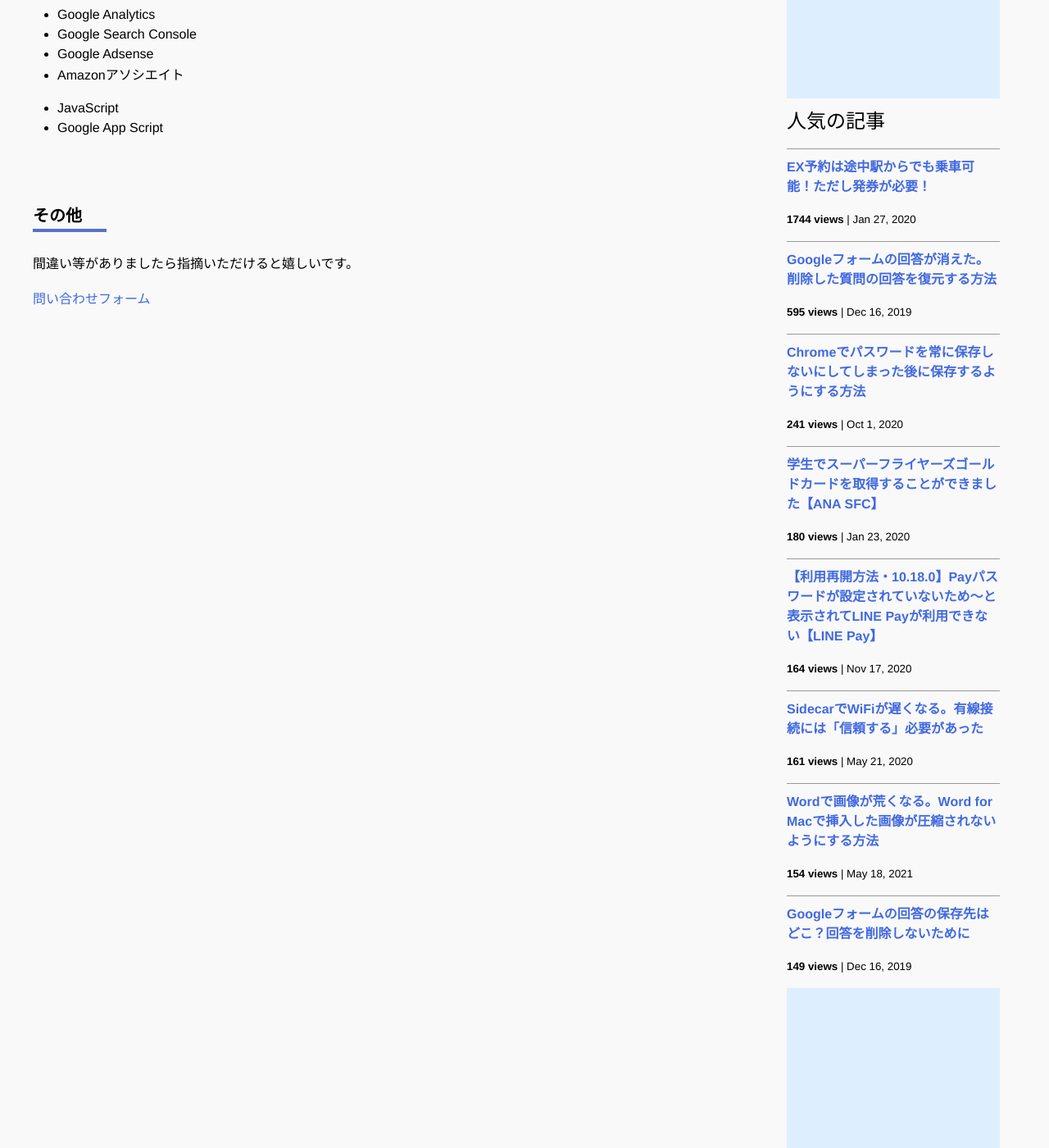
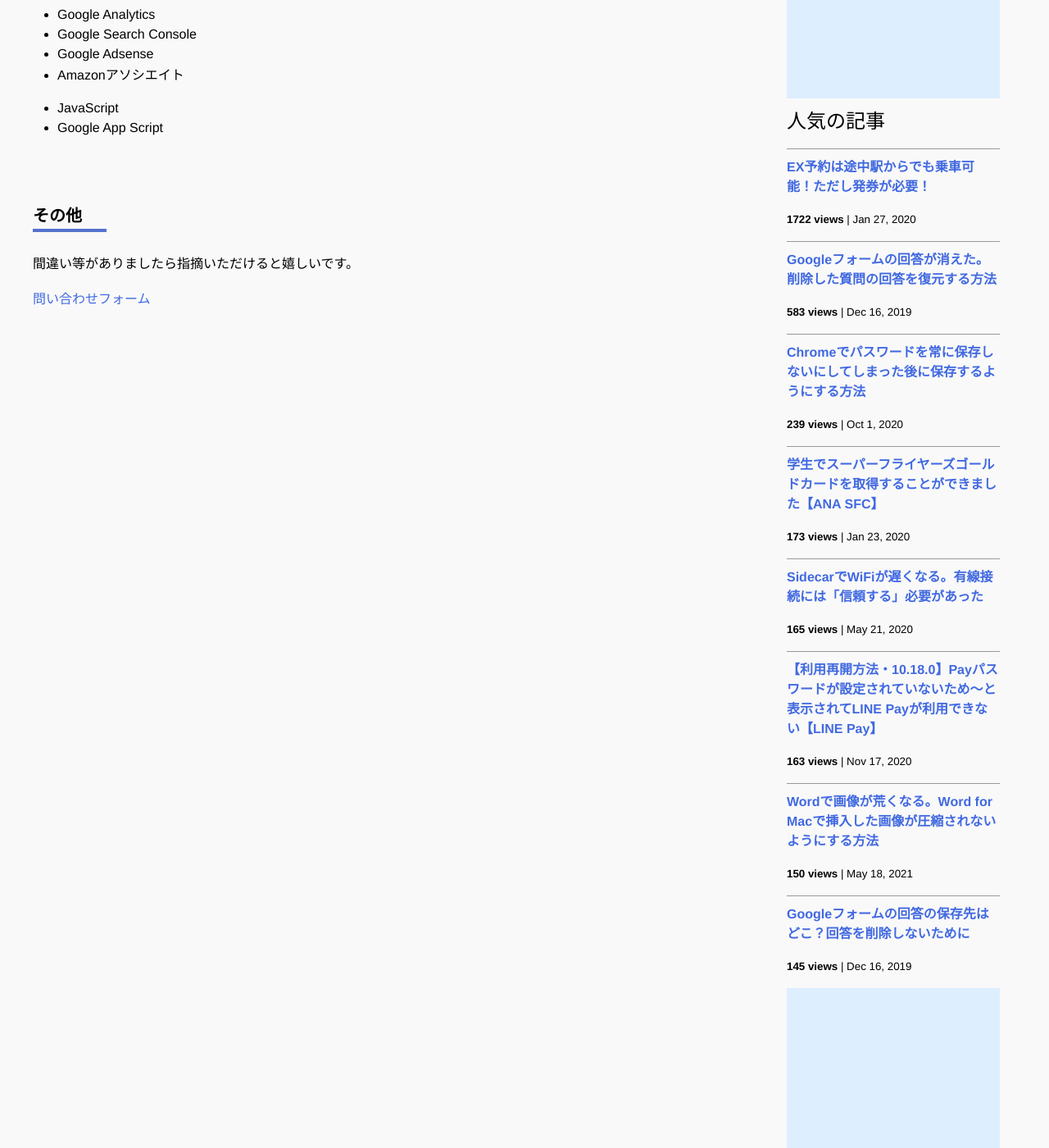
Before and after one commit to iwanaminami/shoyaiwaname, a Jekyll site: the page built from about.markdown, in a window 1280 px wide and 1400 px high, scrolled down 693 px. Shown: the whole window at 82% size. Built offline with Jekyll 4.4.1, drawn with Linux system fonts in a browser that asks for light colours; nearby versions of some CDN libraries; comment, search, counter and statistics services are not loaded.

Commit message:
a new commit message

```diff
--- a/_data/popularposts.yml
+++ b/_data/popularposts.yml
@@ -1,17 +1,17 @@
 side:
-  - view: 1744
+  - view: 1722
     url: /2020/01/27/ex-rideontheway.html
-  - view: 595
+  - view: 583
     url: /2019/12/16/restore-googleform.html
-  - view: 241
+  - view: 239
     url: /2020/10/01/googlepassword.html
-  - view: 180
+  - view: 173
     url: /2020/01/23/sfcgold.html
-  - view: 164
+  - view: 165
+    url: /2020/05/21/sidecar-via-cable.html
+  - view: 163
     url: /2020/11/17/linepay.html
-  - view: 161
-    url: /2020/05/21/sidecar-via-cable.html
-  - view: 154
+  - view: 150
     url: /2021/05/18/image-compression-word.html
-  - view: 149
+  - view: 145
     url: /2019/12/16/googleform-answers.html
```
